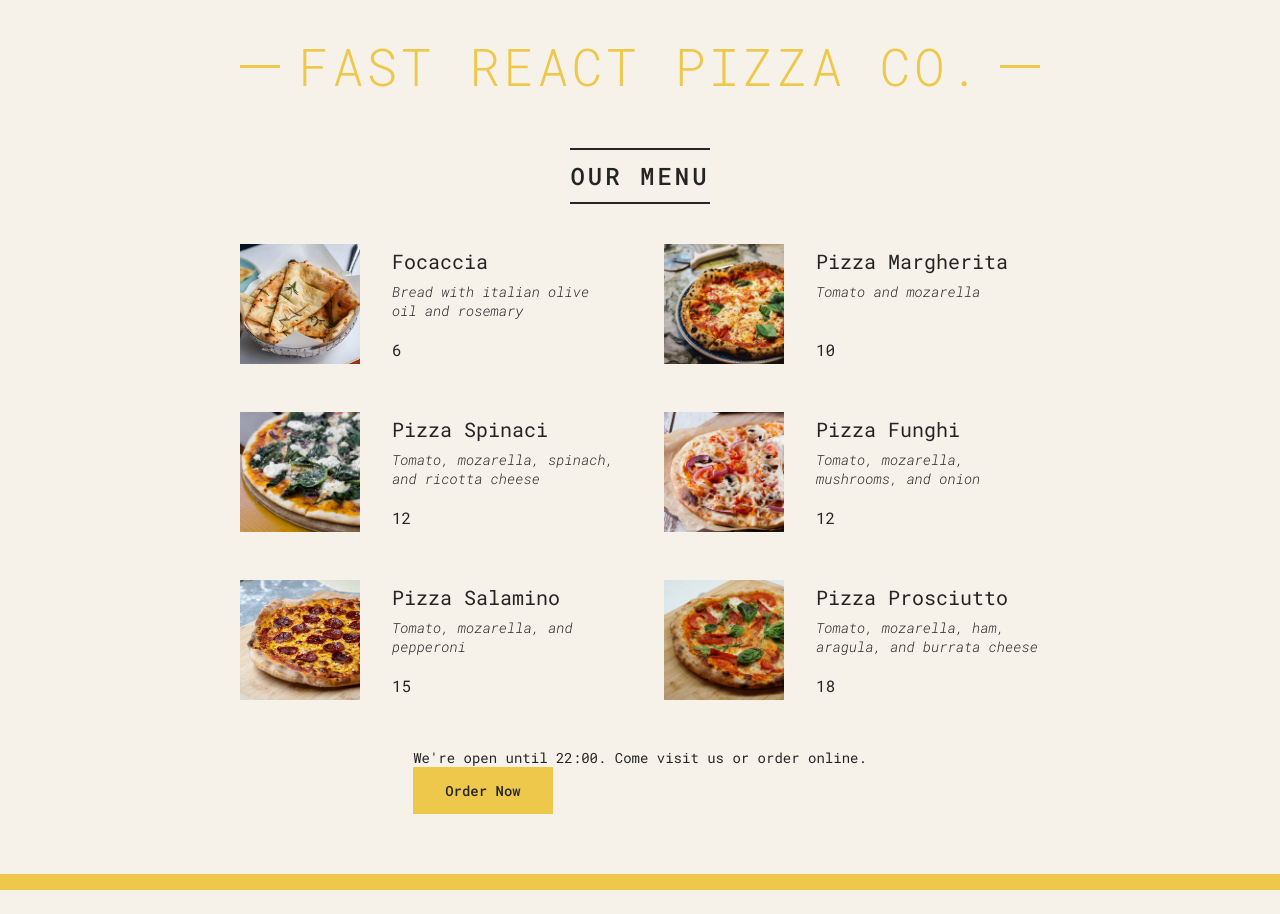
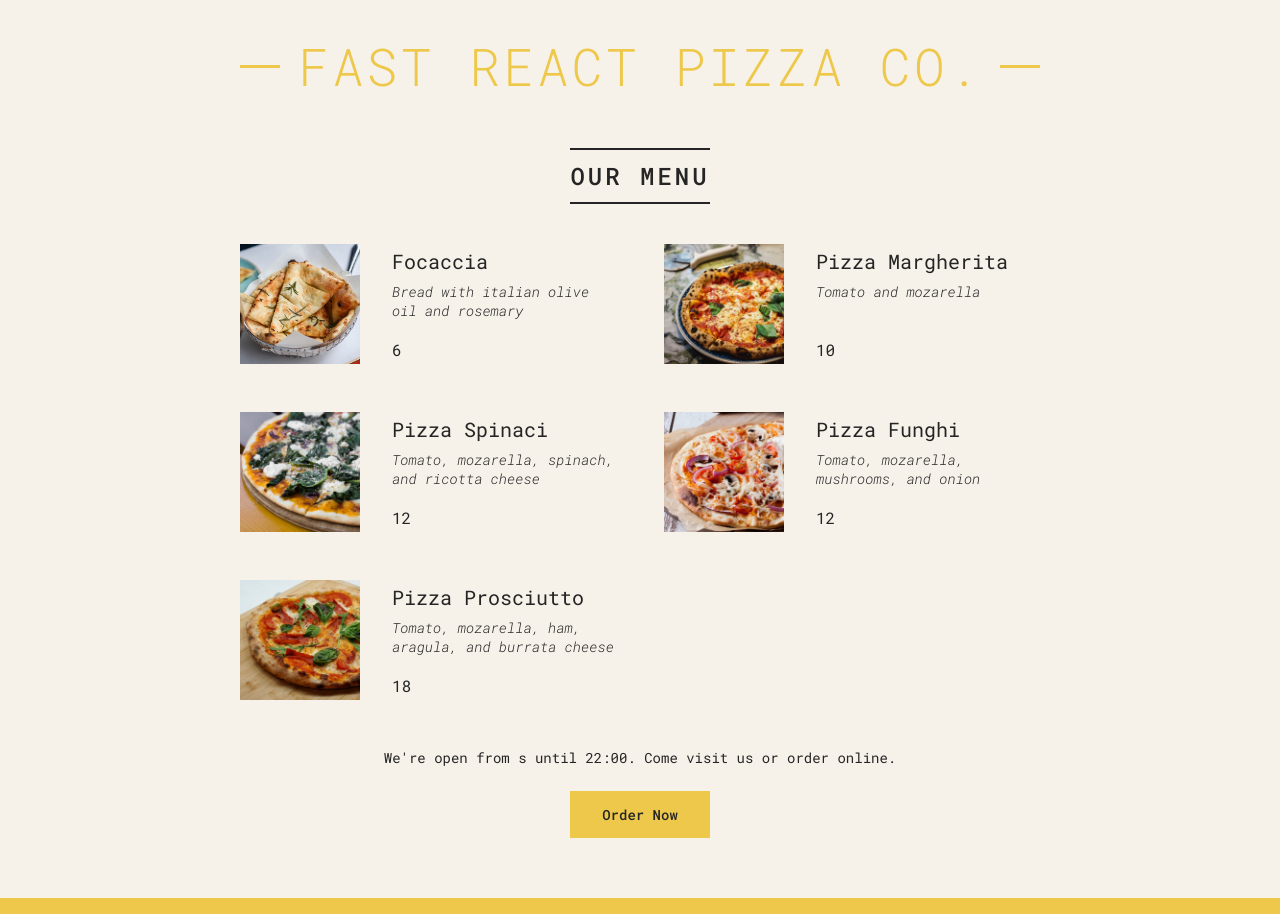
Before and after one commit to kylexpowis/react-pizza-menu, a React (Create React App) app: page / in a window 1280 px wide. Before the commit the page ends 890 px from the top, so only its background shows below. Built offline with nearby package versions, Linux system fonts and the light colour scheme.

Commit message:
changed props to directly be destructured, updated open hour mesage

```diff
--- a/src/index.js
+++ b/src/index.js
@@ -113,15 +113,17 @@ function Footer() {
   // if (hour >= openHour && hour <= closeHour) alert("We're currently open!");
   // else alert("Sorry, we're closed.");
 
+  if (!isOpen)
+    return (
+      <p>
+        We're happy to welcome you between {openHour}:00 and {closeHour}:00{" "}
+      </p>
+    );
+
   return (
     <footer className="footer">
       {isOpen ? (
-        <div>
-          <p>
-            We're open until {closeHour}:00. Come visit us or order online.{" "}
-          </p>
-          <button className="btn">Order Now</button>
-        </div>
+        <Order closeHour={closeHour} oprnHour={openHour} />
       ) : (
         <p>
           We're happy to welcome you between {openHour}:00 and {closeHour}:00{" "}
@@ -132,15 +134,29 @@ function Footer() {
 
   // return React.createElement("footer", null, "We're Open!");
 }
-function Pizza(props) {
-  console.log(props);
+
+function Order({ closeHour, openHour }) {
+  return (
+    <div className="order">
+      <p>
+        We're open from {openHour}s until {closeHour}:00. Come visit us or order
+        online.{" "}
+      </p>
+      <button className="btn">Order Now</button>
+    </div>
+  );
+}
+
+function Pizza({ pizzaObj }) {
+  if (pizzaObj.soldOut) return null;
+
   return (
     <li className="pizza">
-      <img src={props.pizzaObj.photoName} alt={props.pizzaObj.name} />
+      <img src={pizzaObj.photoName} alt={pizzaObj.name} />
       <div>
-        <h3>{props.pizzaObj.name}</h3>
-        <p> {props.pizzaObj.ingredients} </p>
-        <span>{props.pizzaObj.price}</span>
+        <h3>{pizzaObj.name}</h3>
+        <p> {pizzaObj.ingredients} </p>
+        <span>{pizzaObj.price}</span>
       </div>
     </li>
   );
```
